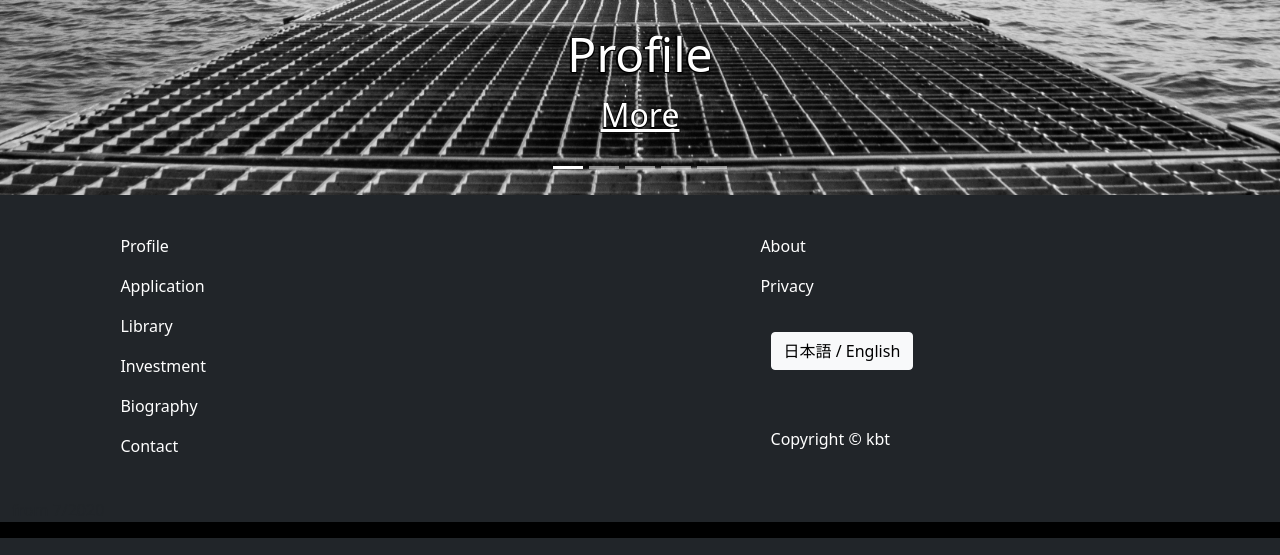
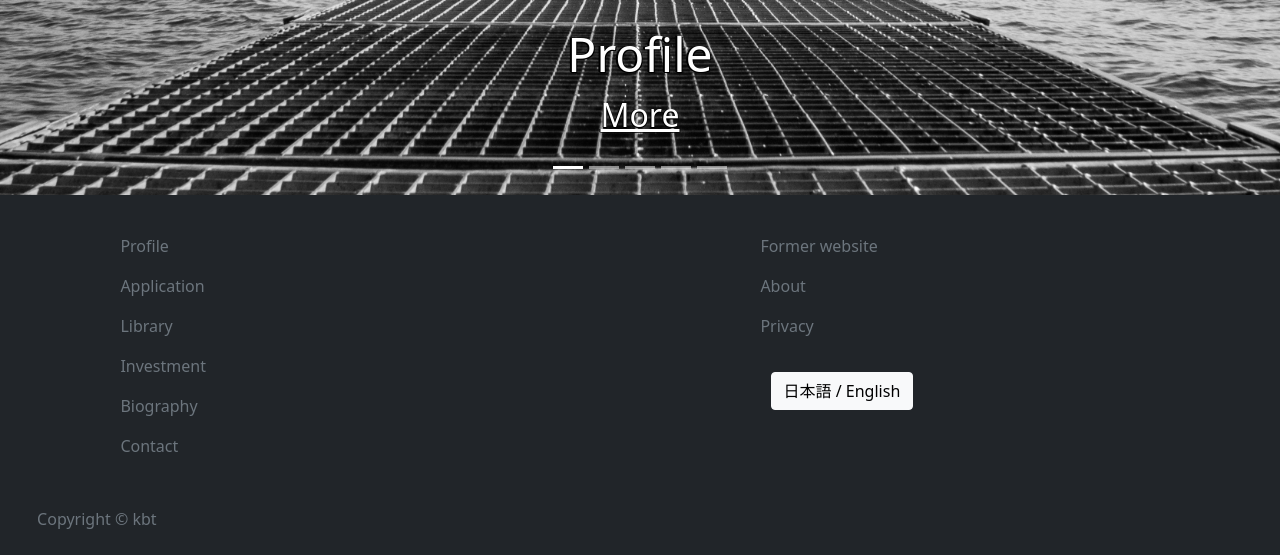
Before and after one commit to kkkbt/my-website, a Flask app: page / in a window 1280 px wide. Shown: the part 597-1152 px from the top of the page. Run offline with Flask 2, Linux system fonts and the light colour scheme; style sheets or scripts are compiled from the project's sources; some libraries are stand-ins or nearby versions.

Commit message:
Update footer

```diff
--- a/static/scss/header_footer.css
+++ b/static/scss/header_footer.css
@@ -17,17 +17,16 @@
 footer .nav {
   padding: 5% 0 5% 15%;
 }
-footer .nav .nav-item a {
-  color: white;
-}
 footer .nav .nav-item .btn {
   margin: 5% 0 0 5%;
 }
-footer .nav .copy-notice {
-  padding: 10% 0 0 5%;
+footer .copy-notice {
+  display: inline-block;
+  padding: 0 0 2% 2%;
   color: white;
+  text-align: right;
 }
-footer .nav .copy-notice p {
+footer .copy-notice p {
   color: white;
 }
 
--- a/static/scss/header_footer.scss
+++ b/static/scss/header_footer.scss
@@ -28,7 +28,7 @@
 
     .nav-item {
       a {
-        color: white;
+        //color: white;
       }
 
       .btn {
@@ -37,14 +37,17 @@
       }
     }
 
-    .copy-notice {
-      padding: 10% 0 0 5%;
-      color: white;
-
-      p {
-        color: white;
-      }
-    }
 
   }
+
+  .copy-notice {
+    display: inline-block;
+    padding: 0 0 2% 2%;
+    color: white;
+    text-align: right;
+
+    p {
+      color: white;
+    }
+  }
 }
--- a/templates/footer.html
+++ b/templates/footer.html
@@ -1,25 +1,25 @@
 <footer>
     <div class="container-fluid bg-dark">
         <div class="row">
-            <div class="col-lg-6 col-12">
-                <ul class="nav ms-auto flex-column">
+            <div class="col-md-6 col-12">
+                <ul class="nav ms-auto flex-column mb-2">
                     <li class="nav-item">
-                        <a class="nav-link active" href="{{ url_for('profile') }}">Profile</a>
+                        <a class="nav-link active text-muted" href="{{ url_for('profile') }}">Profile</a>
                     </li>
                     <li class="nav-item">
-                        <a class="nav-link" href="{{ url_for('application') }}">Application</a>
+                        <a class="nav-link text-muted" href="{{ url_for('application') }}">Application</a>
                     </li>
                     <li class="nav-item">
-                        <a class="nav-link" href="{{ url_for('library') }}">Library</a>
+                        <a class="nav-link text-muted" href="{{ url_for('library') }}">Library</a>
                     </li>
                     <li class="nav-item">
-                        <a class="nav-link" href="{{ url_for('investment') }}">Investment</a>
+                        <a class="nav-link text-muted" href="{{ url_for('investment') }}">Investment</a>
                     </li>
                     <li class="nav-item">
-                        <a class="nav-link" href="{{ url_for('biography') }}">Biography</a>
+                        <a class="nav-link text-muted" href="{{ url_for('biography') }}">Biography</a>
                     </li>
                     <li class="nav-item">
-                        <a class="nav-link" href="{{ url_for('contact') }}">Contact</a>
+                        <a class="nav-link text-muted" href="{{ url_for('contact') }}">Contact</a>
                     </li>
                 </ul>
             </div>
@@ -27,22 +27,23 @@
             <div class="col-md-6 col-12 justify-content-center">
                 <ul class="nav flex-column">
                     <li class="nav-item">
-                        <a class="nav-link active" href="#">About</a>
+                        <a class="nav-link text-muted" href="http://kkkbt.sakura.ne.jp/index.html">Former website</a>
                     </li>
                     <li class="nav-item">
-                        <a class="nav-link" href="#">Privacy</a>
+                        <a class="nav-link text-muted" href="#">About</a>
+                    </li>
+                    <li class="nav-item">
+                        <a class="nav-link text-muted" href="#">Privacy</a>
                     </li>
                     <li class="nav-item">
                         <button type="button" class="btn btn-light">日本語 / English</button>
                     </li>
-                    <li class="nav-item copy-notice">
-                        <p>Copyright © kbt</p>
-                    </li>
                 </ul>
             </div>
         </div>
-        <div id="startmy">
-            <p>from 7/2020</p>
+
+        <div class="copy-notice">
+            <span class="align-middle text-muted">Copyright © kbt</span>
         </div>
 
     </div>
```
Also changed, not shown: 1 other file.
